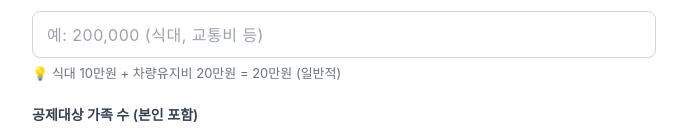
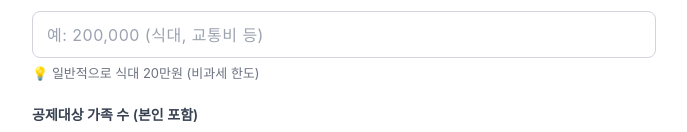
Before and after one commit to LeeGukHeon/SalaryCalculator, a React (Vite) app: page / in a window 1280 px wide. Shown: the part 500-632 px from the top of the page, without its empty margins (296-983 px from the left). Built offline with nearby package versions, Linux system fonts and the light colour scheme.

Commit message:
1. Commit: "Fix: update tax-free amount help text to 20만원" 2. Push origin

```diff
--- a/src/pages/Home.jsx
+++ b/src/pages/Home.jsx
@@ -163,7 +163,7 @@ function Home() {
                 onKeyPress={handleKeyPress}
               />
               <span className="help-text">
-                💡 식대 10만원 + 차량유지비 20만원 = 20만원 (일반적)
+                💡 일반적으로 식대 20만원 (비과세 한도)
               </span>
             </div>
 
```
